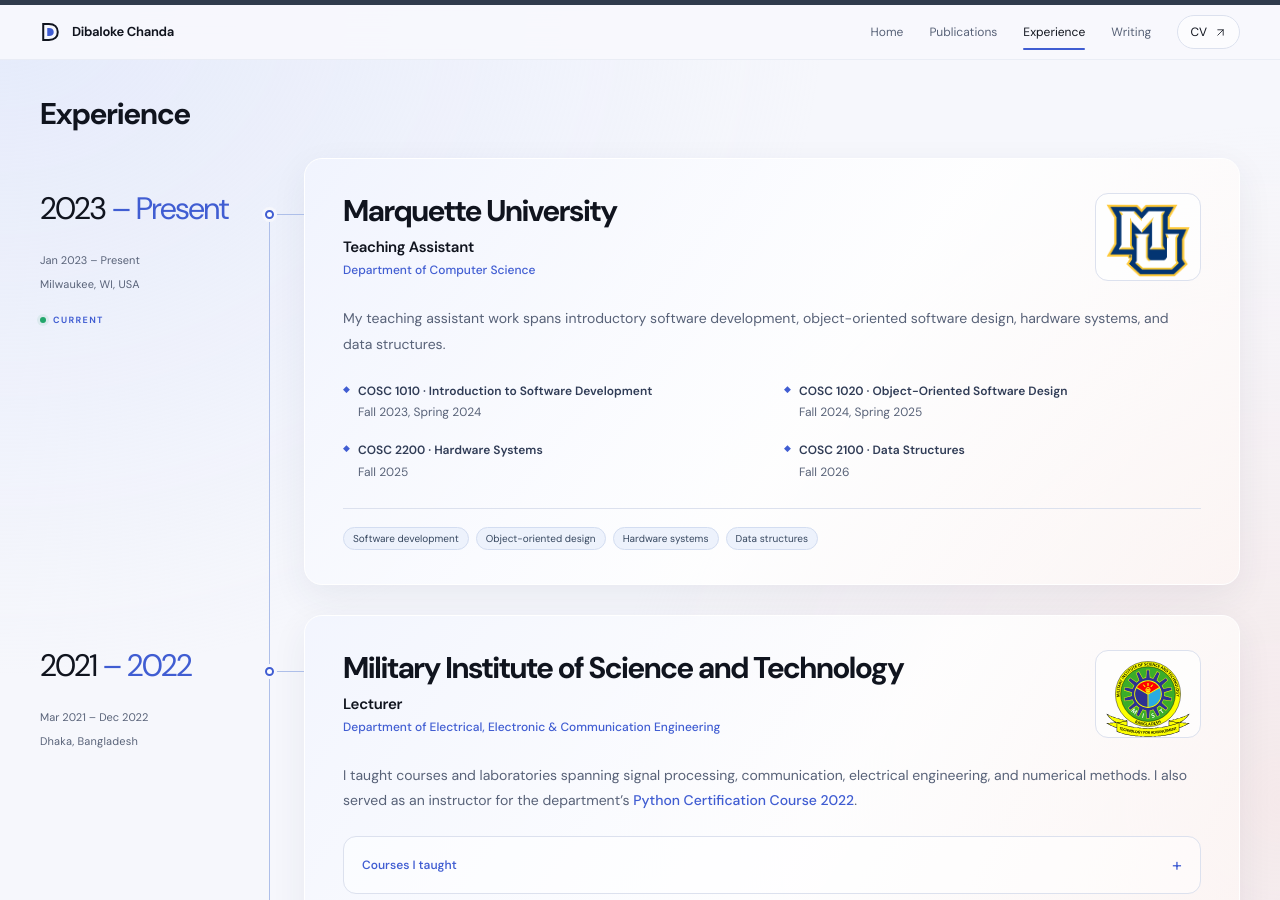
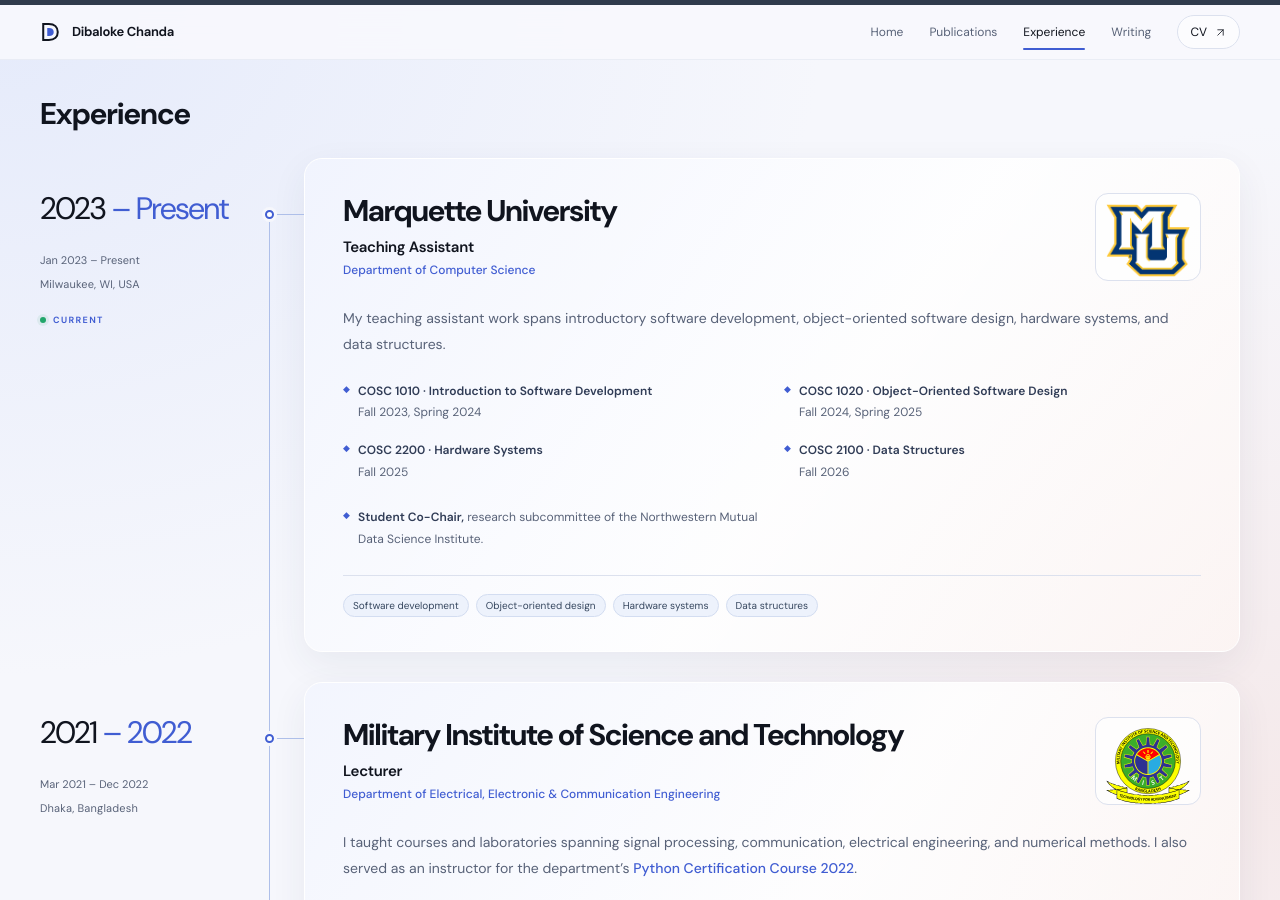
Before and after one commit to dibaloke/dibaloke.github.io, a Jekyll site: the page built from _pages/markdown.md, in a window 1280 px wide and 900 px high. Built offline with Jekyll 4.4.1, drawn with Linux system fonts in a browser that asks for light colours.

Commit message:
Add NMDSI Student Co-Chair role to Marquette experience

```diff
--- a/_pages/markdown.md
+++ b/_pages/markdown.md
@@ -22,6 +22,9 @@
         <li><strong>COSC 1020 · Object-Oriented Software Design</strong><br>Fall 2024, Spring 2025</li>
         <li><strong>COSC 2200 · Hardware Systems</strong><br>Fall 2025</li>
         <li><strong>COSC 2100 · Data Structures</strong><br>Fall 2026</li>
+      </ul>
+      <ul class="experience-service" aria-label="Academic leadership">
+        <li><strong>Student Co-Chair,</strong> research subcommittee of the Northwestern Mutual Data Science Institute.</li>
       </ul>
       <div class="experience-skills" aria-label="Teaching areas"><span>Software development</span><span>Object-oriented design</span><span>Hardware systems</span><span>Data structures</span></div>
     </div>
```
